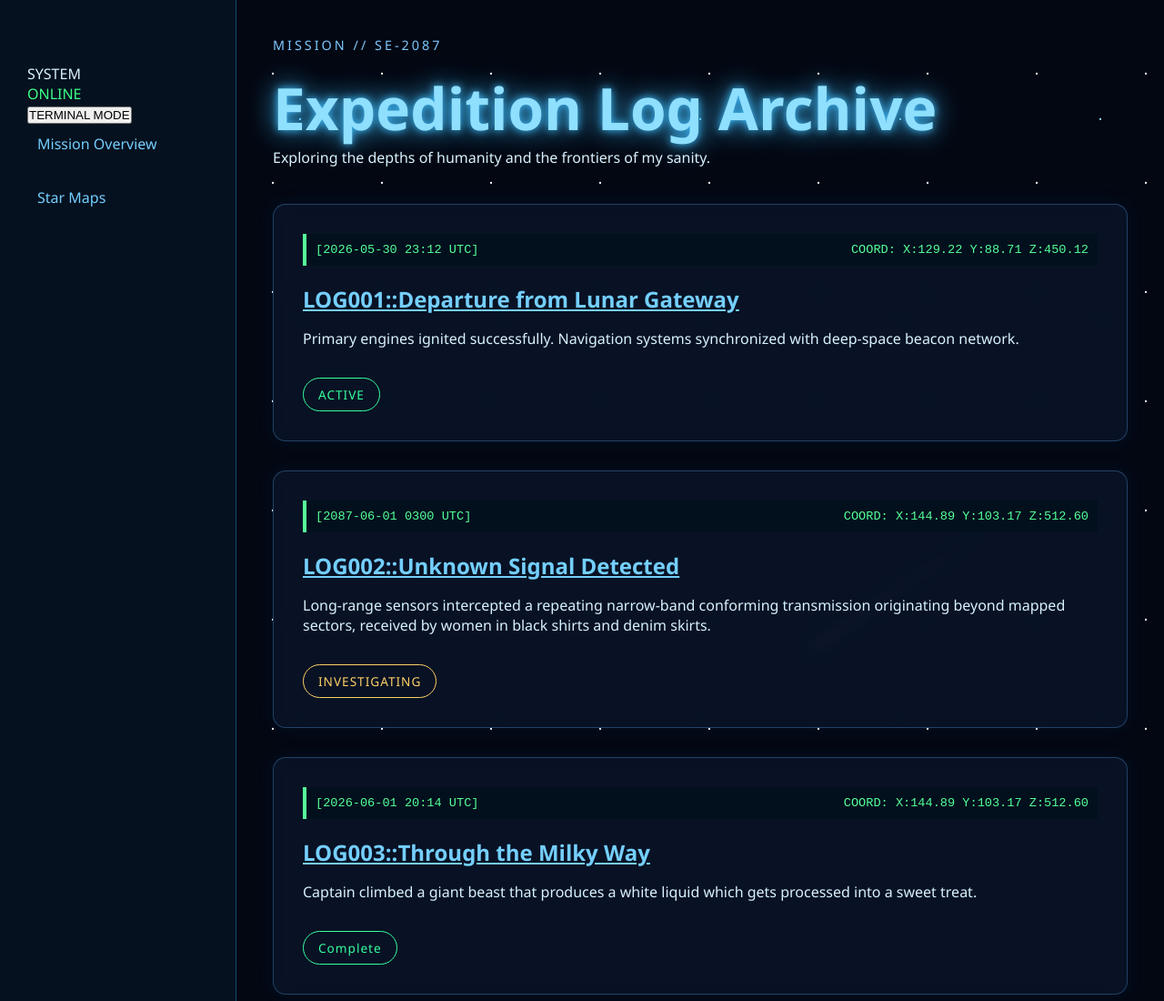
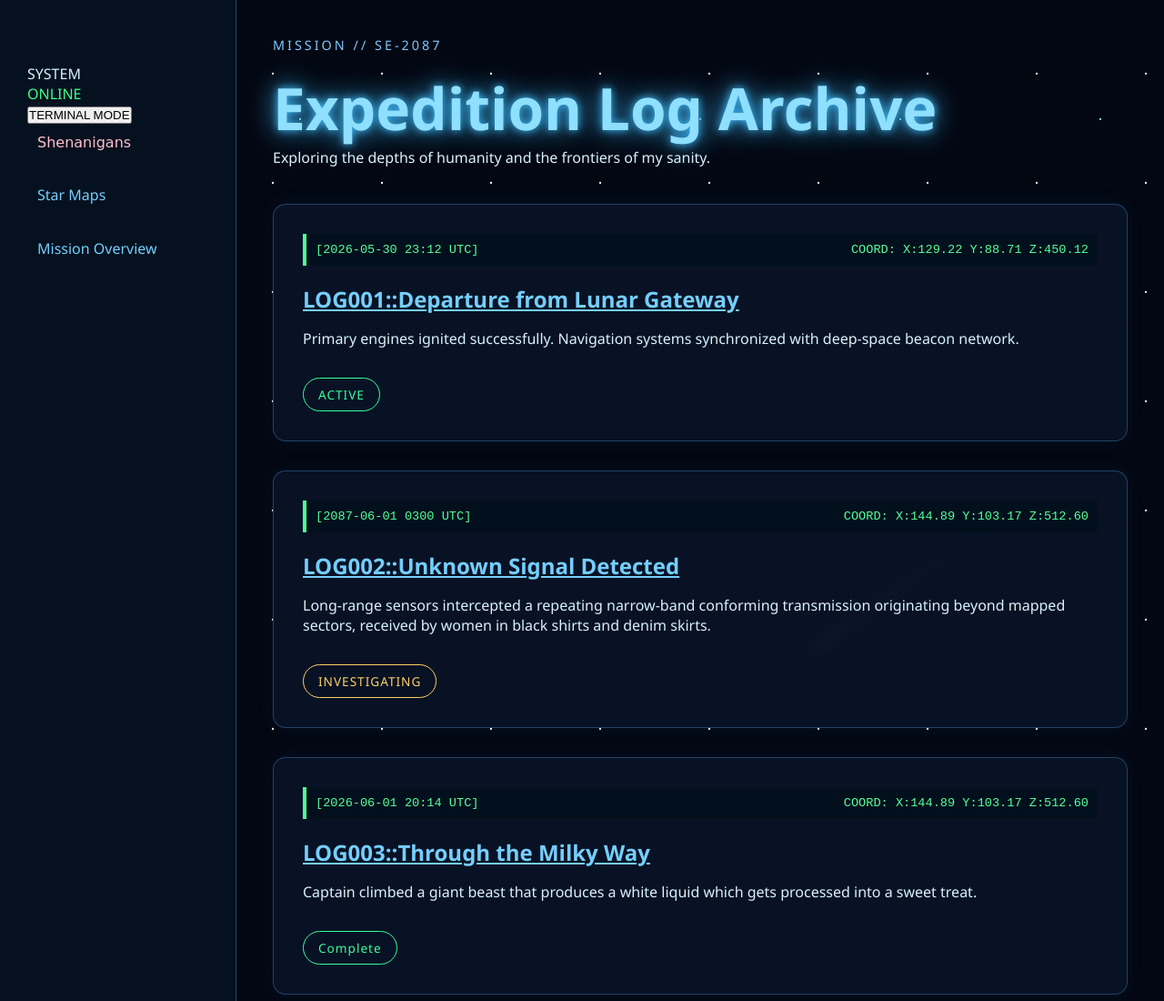
Before and after one commit to alewf/alewf.github.io, a plain HTML site: page logs/archive.html in a window 1280 px wide. Shown: the top 1100 px of the page at 91% size. Drawn offline with Linux system fonts and the light colour scheme.

Commit message:
Update archive.html

```diff
--- a/logs/archive.html
+++ b/logs/archive.html
@@ -29,8 +29,9 @@
 </div>
 
     <ul>
+        <li><a href="../index.html" style="color:pink; font-family:cursive;">Shenanigans</a></li>
+        <li><a href="../starmap.html">Star Maps</a></li>
         <li><a href="../log.html">Mission Overview</a></li>
-        <li><a href="../starmap.html">Star Maps</a></li>
     </ul>
 
 </nav>
```
